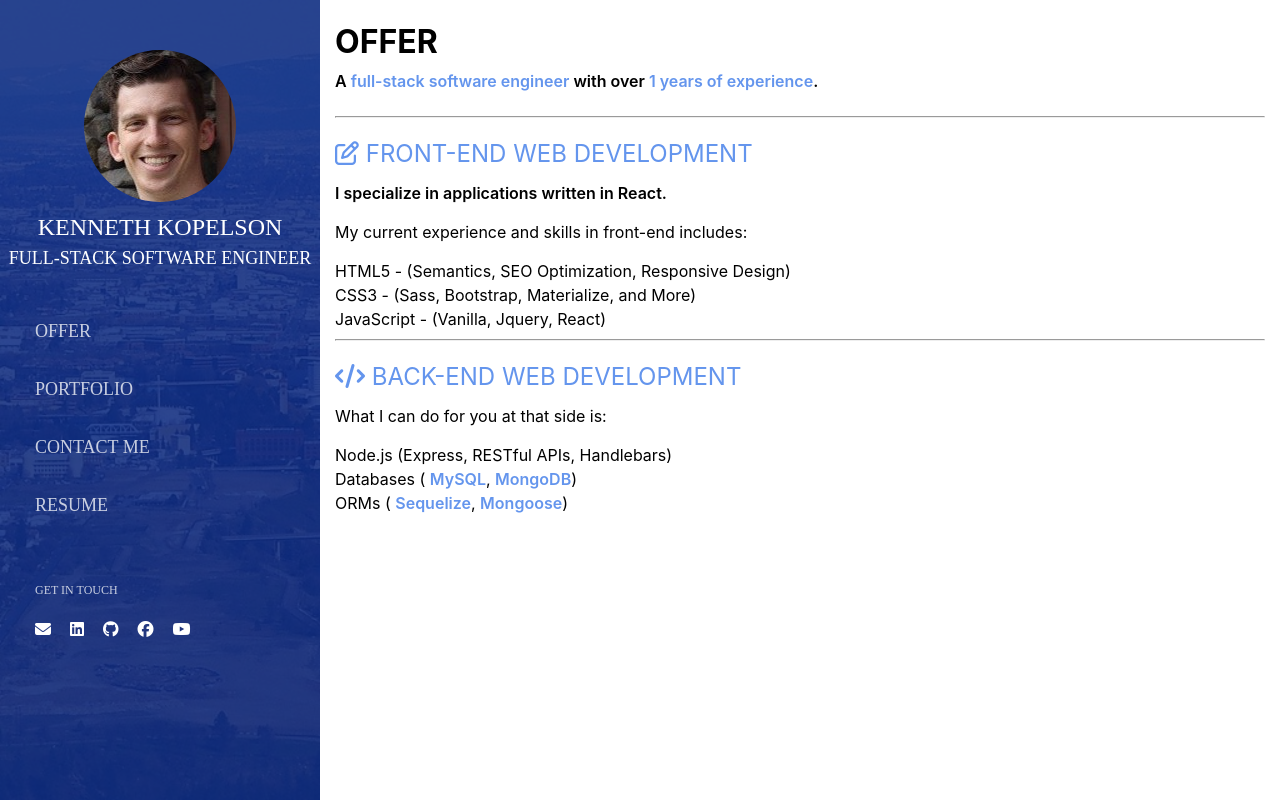
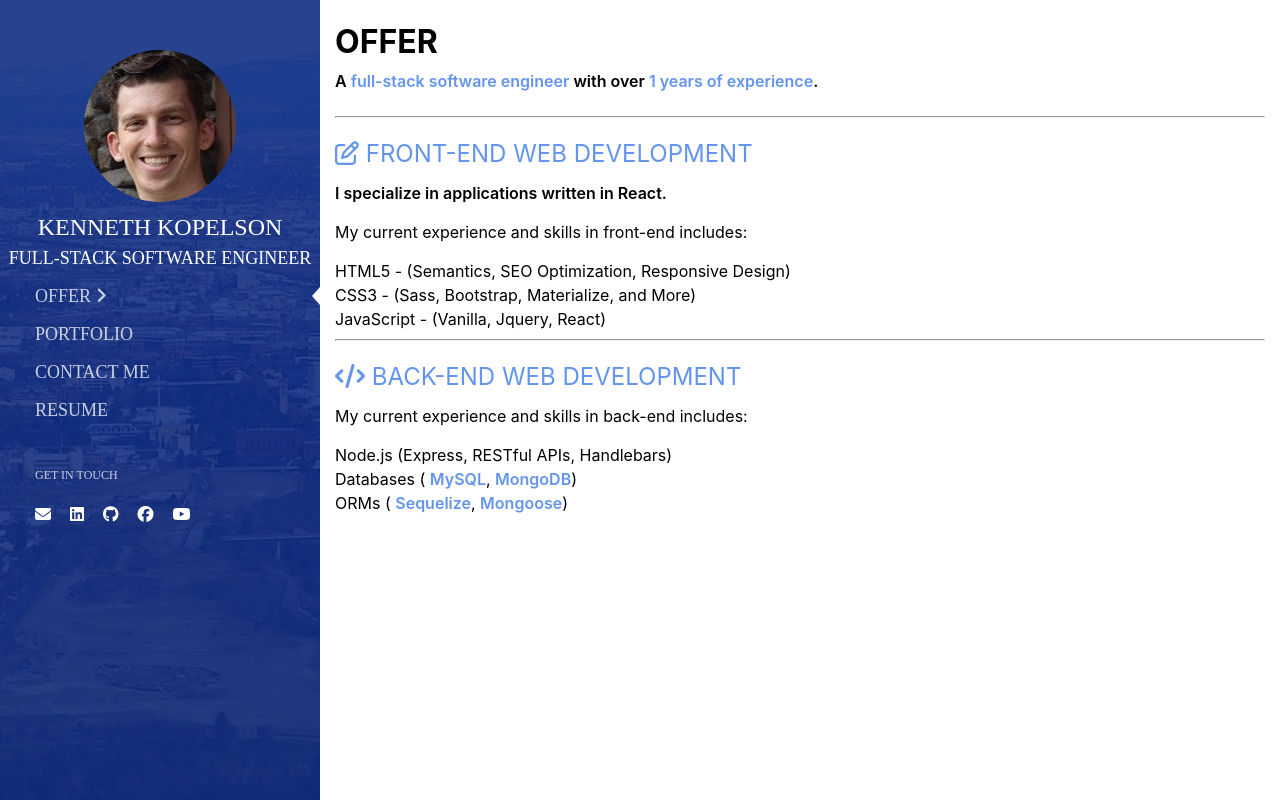
Before and after one commit to Kopelson/full-stack-portfolio, a plain HTML site: page offer.html in a window 1280 px wide. Drawn offline with Linux system fonts and the light colour scheme.

Commit message:
added a right angle icon, and fixed styling

```diff
--- a/assets/css/offer.css
+++ b/assets/css/offer.css
@@ -67,3 +67,17 @@ strong {
 .blue {
     color: cornflowerblue;
 }
+
+li.current:before {
+    content:" ";
+    display:block;
+    position:absolute;
+    width:0;
+    height:0;
+    border-top:9px solid transparent;
+    border-bottom:9px solid transparent;
+    border-right:8px solid #fff;
+    top:auto;
+    left:auto;
+    right:0
+}
--- a/assets/css/styles.css
+++ b/assets/css/styles.css
@@ -50,7 +50,7 @@ div.aside-header h2 {
 }
 /* aside-body */
 .aside-body {
-    padding: 35px;
+    padding-left: 35px;
     text-align: left;
     font-size: 16px;
     color: rgba(255, 255, 255, 0.76);
@@ -63,7 +63,7 @@ div.aside-header h2 {
 /* aside nav */
 nav.aside-nav ul li{
     width: 100%;
-    padding: 20px 0;
+    padding-top: 20px;
     font-size: 18px;
 }
 
--- a/offer.html
+++ b/offer.html
@@ -31,8 +31,8 @@
         <div class="aside-body">
             <nav class="aside-nav">
                 <ul>
-                    <li>
-                        <a href="./offer.html">OFFER</a>
+                    <li class="current">
+                        <a href="./offer.html" >OFFER  <i class="fas fa-angle-right"></i></a>
                     </li>
                     <li>
                         <a href="">PORTFOLIO</a>
@@ -191,7 +191,7 @@
                   BACK-END WEB DEVELOPMENT
                 </h2>
 
-                <p>What I can do for you at that side is:</p>
+                <p>My current experience and skills in back-end includes:</p>
 
                 <ul>
                   <li>Node.js (Express, RESTful APIs, Handlebars)</li>
```
